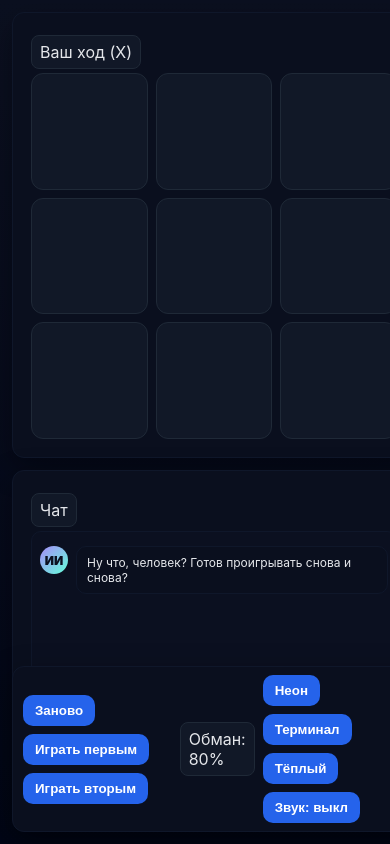
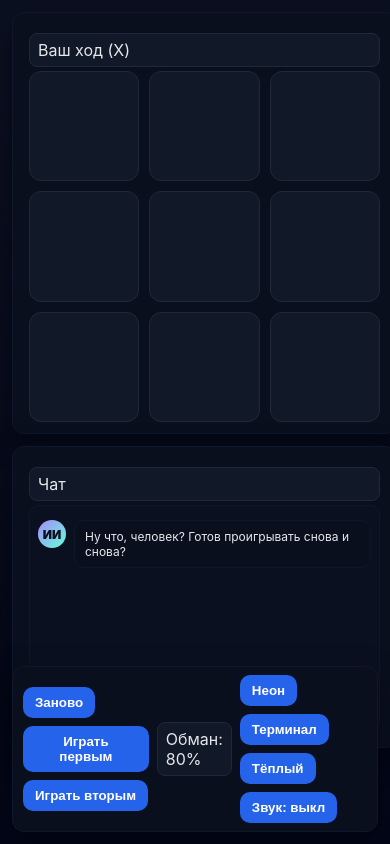
Before and after one commit to Axamasama/ImposGamaes, a website: page games/tictactoe.html in a window 390 px wide. Drawn offline with Linux system fonts and the light colour scheme.

Commit message:
TicTacToe: fully responsive layout for phones and tablets. Landscape: board left, chat right; Portrait: board top, chat bottom. Square board scales via vmin/aspect-ratio; chat fills remaining space. Avoid fixed px via clamp/minmax. Droid-assisted

```diff
--- a/games/tictactoe.html
+++ b/games/tictactoe.html
@@ -27,14 +27,13 @@
         font-family: Inter, system-ui, Arial;
       }
       .wrap {
-        max-width: 1100px;
+        max-width: 1200px;
         margin: 0 auto;
         padding: 12px;
         padding-bottom: 96px; /* space for bottom bar */
         display: grid;
-        grid-template-columns: 1fr 360px;
         gap: 12px;
-        align-items: start;
+        align-items: stretch;
         height: 100dvh;
         box-sizing: border-box;
       }
@@ -42,17 +41,24 @@
         background: var(--card);
         border: 1px solid #0f172a;
         border-radius: 12px;
-        padding: 18px;
+        padding: 16px;
         box-shadow: 0 10px 30px rgba(0, 0, 0, 0.35);
+        display: grid;
+        grid-template-rows: auto 1fr;
+        min-height: 0; /* allow child to shrink */
       }
       .grid {
         display: grid;
         grid-template-columns: repeat(3, 1fr);
         gap: 12px;
+        /* Keep square board that fits viewport without overflow */
+        aspect-ratio: 1 / 1;
+        width: min(100%, 90vmin);
+        max-height: 100%;
+        place-self: center;
       }
       .cell {
         position: relative;
-        height: 140px;
         background: var(--grid);
         border: 1px solid var(--line);
         border-radius: 12px;
@@ -60,29 +66,27 @@
         align-items: center;
         justify-content: center;
         font-weight: 900;
-        font-size: 52px;
+        font-size: clamp(24px, 9vmin, 56px);
         cursor: pointer;
         user-select: none;
         overflow: hidden;
+        aspect-ratio: 1 / 1;
       }
-      @media (max-width: 768px) {
+      /* Orientation-aware layout */
+      @media (orientation: landscape) {
+        .wrap {
+          grid-template-columns: minmax(0, 1fr) minmax(260px, 40vw);
+          grid-template-rows: 1fr;
+        }
+      }
+      @media (orientation: portrait) {
         .wrap {
           grid-template-columns: 1fr;
-        }
-        .board,
-        .panel {
-          width: 100%;
+          grid-template-rows: minmax(50vh, 1fr) minmax(34vh, 1fr);
         }
         .grid {
-          gap: 8px;
-        }
-        .cell {
-          height: auto;
-          aspect-ratio: 1 / 1;
-          font-size: 12vw;
-        }
-        .log {
-          height: 200px;
+          gap: 10px;
+          width: min(94vw, 90vmin);
         }
       }
       .cell.ghost::after {
@@ -133,13 +137,18 @@
         cursor: pointer;
       }
       .log {
-        height: 260px;
         overflow: auto;
         background: #0b1020;
         border: 1px solid #0f172a;
         border-radius: 10px;
         padding: 8px;
         font-size: 12px;
+        min-height: 0; /* allow to shrink inside .board */
+      }
+      /* Make the second board (chat) content fill available height */
+      section.board:last-of-type .log {
+        height: auto;
+        max-height: 100%;
       }
       .log.theme-term {
         background: #030712;
```
